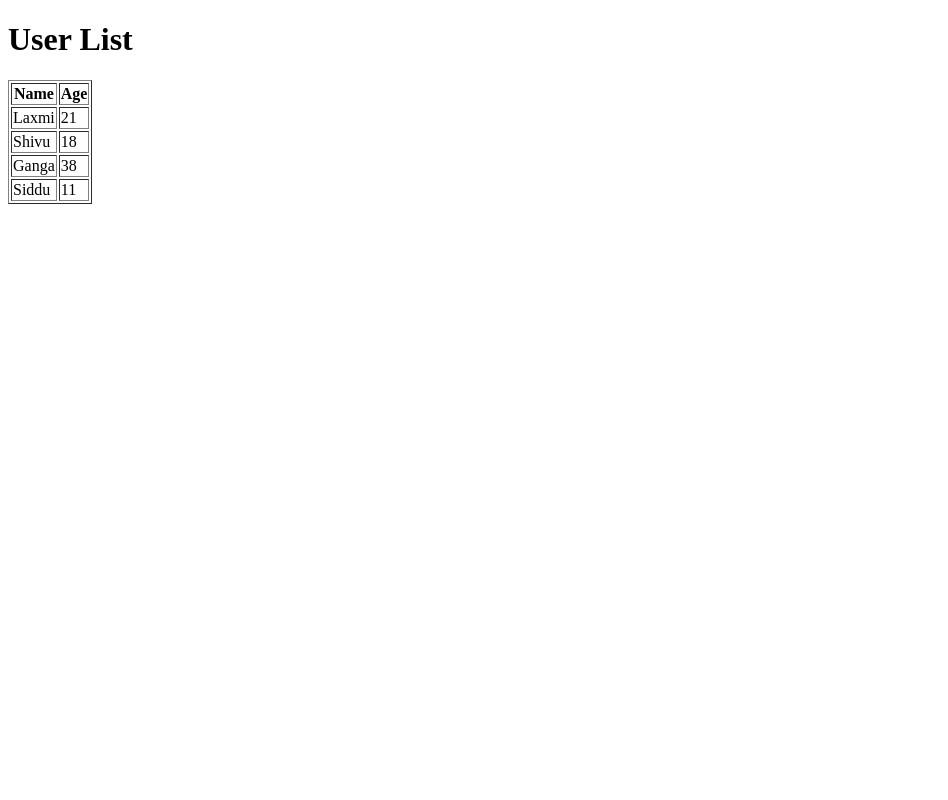
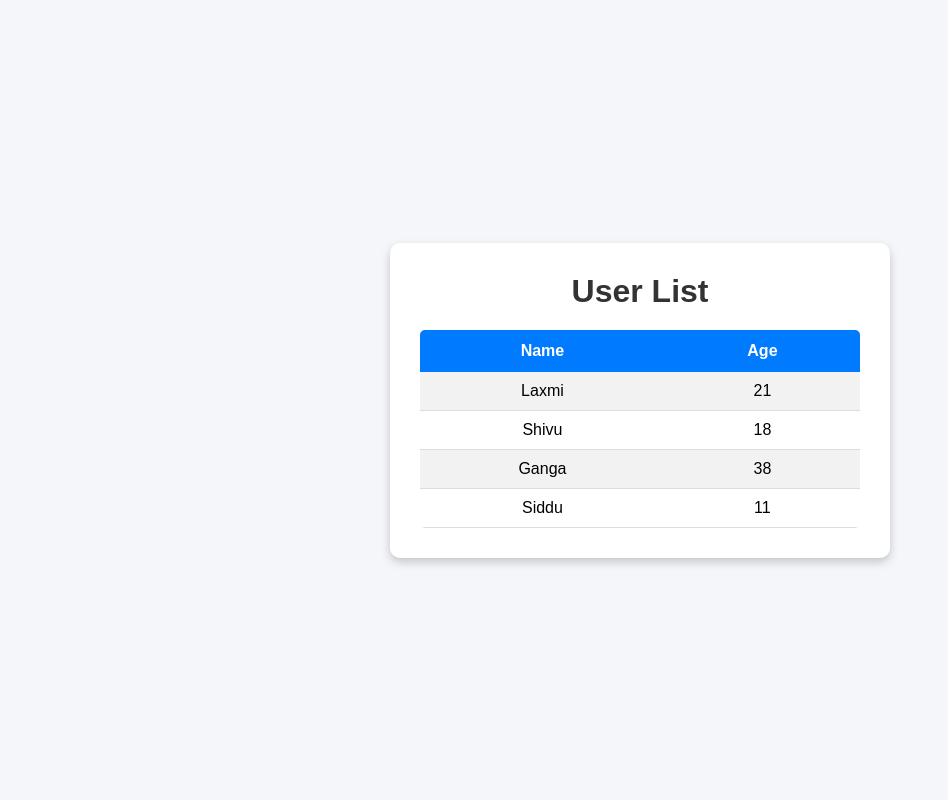
Before and after one commit to laxmipsavadati-code/PYTHONFORJENKINS, a Flask app: page / in a window 1280 px wide. Shown: the whole page, without its empty margins (0-948 px from the left). Run offline with Flask 3, Linux system fonts and the light colour scheme.

Commit message:
cascading style sheet upadate

```diff
--- a/templates/index.html
+++ b/templates/index.html
@@ -1,12 +1,79 @@
 <!DOCTYPE html>
-<html>
+<html lang="en">
 <head>
+    <meta charset="UTF-8">
+    <meta name="viewport" content="width=device-width, initial-scale=1.0">
     <title>Data</title>
+
+    <style>
+        *{
+            margin: 0;
+            padding: 0;
+            box-sizing: border-box;
+            font-family: Arial, Helvetica, sans-serif;
+        }
+
+        body{
+            background-color: #f4f6f9;
+            display: flex;
+            justify-content: center;
+            align-items: center;
+            min-height: 100vh;
+        }
+
+        .container{
+            background: #fff;
+            padding: 30px;
+            border-radius: 10px;
+            box-shadow: 0 4px 10px rgba(0,0,0,0.2);
+            width: 500px;
+        }
+
+        h1{
+            text-align: center;
+            color: #333;
+            margin-bottom: 20px;
+        }
+
+        table{
+            width: 100%;
+            border-collapse: collapse;
+        }
+
+        th{
+            background-color: #007BFF;
+            color: white;
+            padding: 12px;
+        }
+
+        td{
+            padding: 10px;
+            text-align: center;
+            border-bottom: 1px solid #ddd;
+        }
+
+        tr:nth-child(even){
+            background-color: #f2f2f2;
+        }
+
+        tr:hover{
+            background-color: #dbeafe;
+            transition: 0.3s;
+        }
+
+        table{
+            border-radius: 5px;
+            overflow: hidden;
+        }
+    </style>
 </head>
+
 <body>
+
+    <div class="container">
         <h1>User List</h1>
 
-    <table border="1">
+        <table>
             <tr>
                 <th>Name</th>
                 <th>Age</th>
@@ -19,5 +86,7 @@
             </tr>
             {% endfor %}
         </table>
+    </div>
+
 </body>
 </html>
```
Lines whose indentation alone changed are shown as unchanged.
